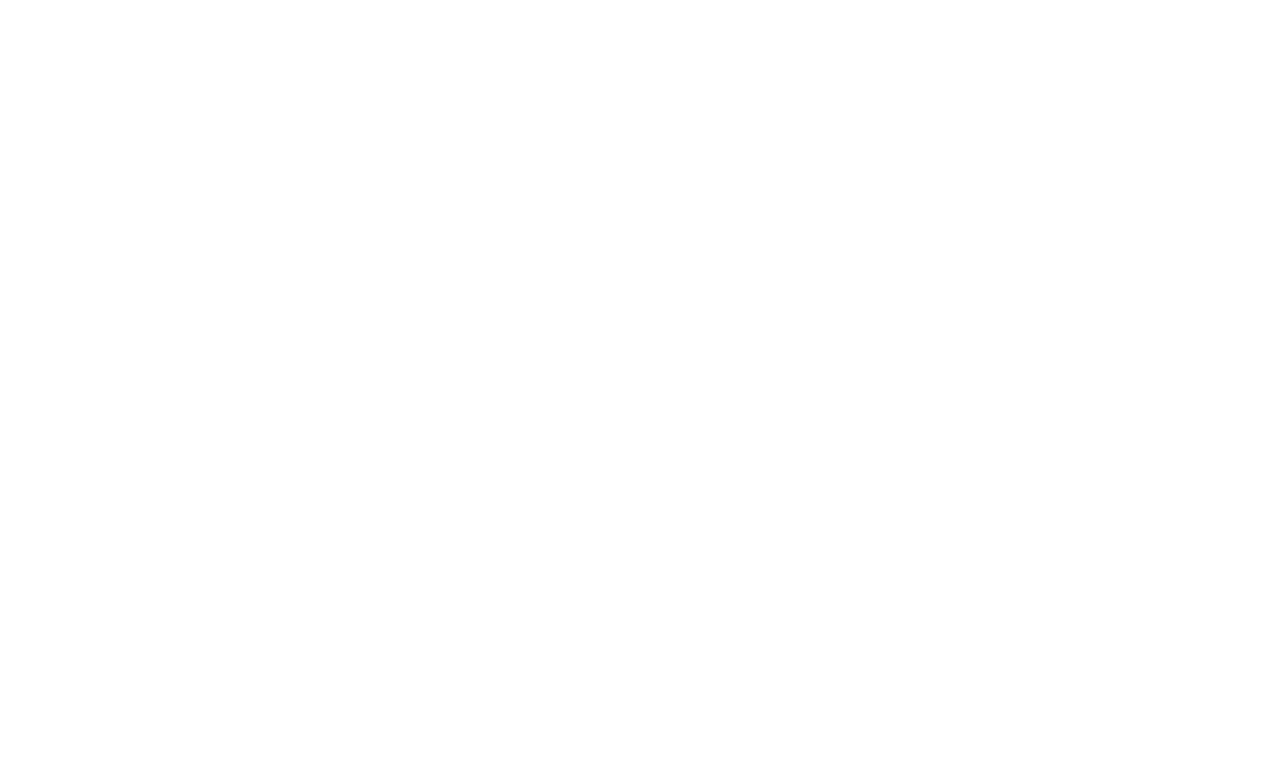
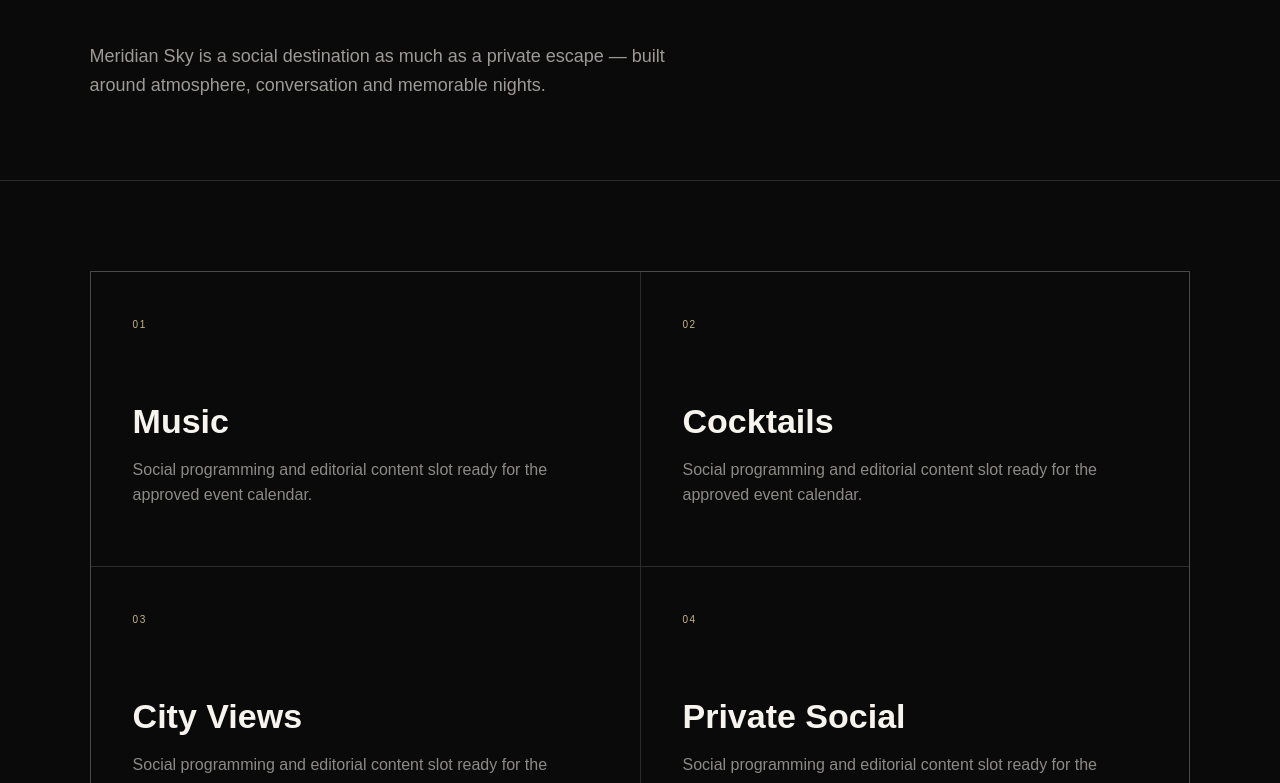
Before and after one commit to novacoreng/MeridenSky, a Next.js app: page /social in a window 1280 px wide. Before the commit this address had no page. Shown: the part 517-1300 px from the top of the page. Before the commit the page ends 800 px from the top, so only its background shows below. Built offline with nearby package versions, Linux system fonts and the light colour scheme.

Commit message:
feat: build Sky Social page

```diff
--- /dev/null
+++ b/src/app/social/page.tsx
@@ -0,0 +1,7 @@
+import SiteHeader from "@/components/SiteHeader";
+import SiteFooter from "@/components/SiteFooter";
+import "../section.css";
+
+const moments = ["Music", "Cocktails", "City Views", "Private Social", "Sunday Brunch", "Celebrations"];
+
+export default function SocialPage(){return <main className="subPage"><SiteHeader/><section className="subHero"><p className="eyebrow">SKY SOCIAL</p><h1>A place<br /><em>to be.</em></h1><p>Meridian Sky is a social destination as much as a private escape — built around atmosphere, conversation and memorable nights.</p></section><section className="content"><div className="contentGrid">{moments.map((m,i)=><article className="contentCard" key={m}><span className="index">0{i+1}</span><h2>{m}</h2><p>Social programming and editorial content slot ready for the approved event calendar.</p></article>)}</div></section><section className="pageCta"><p className="eyebrow">NEXT UP</p><h2>Meet you<br /><em>at Meridian.</em></h2><p>See the current event calendar or contact us for a private social enquiry.</p><a className="textLink" href="/events">View events ↗</a></section><SiteFooter/></main>}
```
